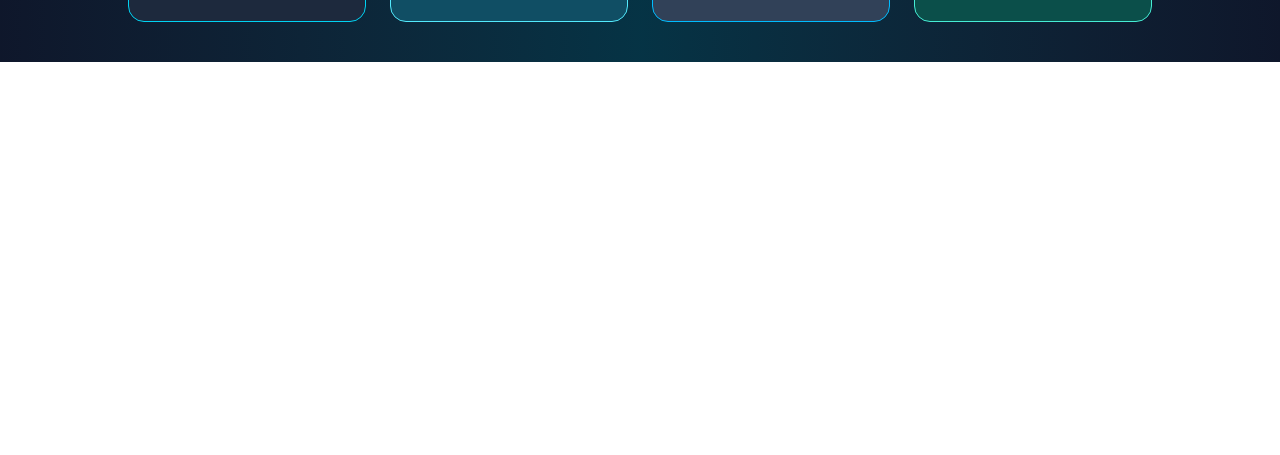
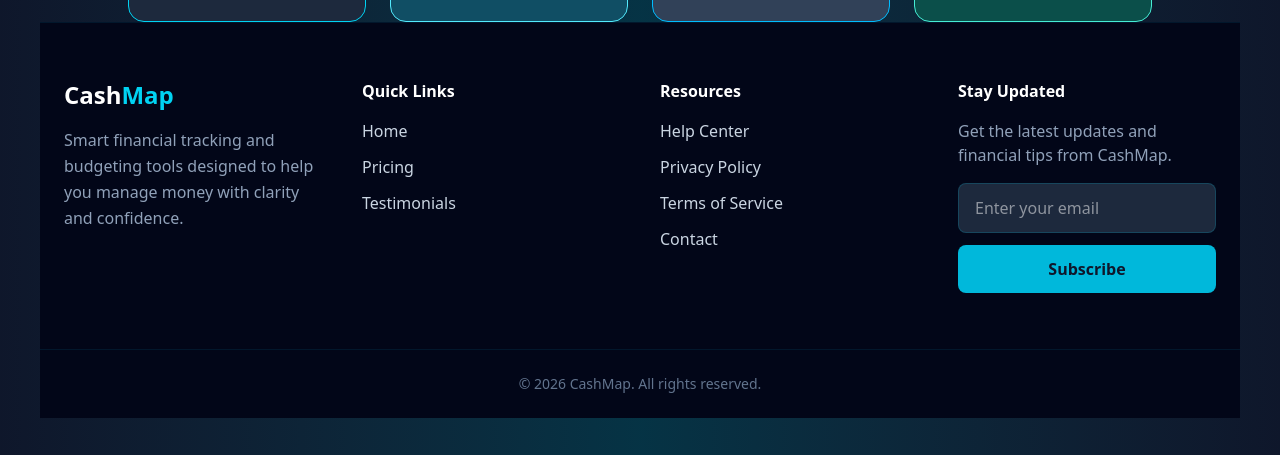
Before and after one commit to imaninaitore/cashmap, a plain HTML site: page index.html in a window 1280 px wide. Shown: the part 1502-1957 px from the top of the page. Before the commit the page ends 1564 px from the top, so only its background shows below. Drawn offline with nearby package versions, Linux system fonts and the light colour scheme.

Commit message:
add footer section

```diff
--- a/index.html
+++ b/index.html
@@ -27,6 +27,7 @@
 
 </nav>
 </div>
+<section id="about">
 <!--hero section-->
 <h1 class="text-white text-8xl py-6 px-6 ">Navigate Your Financial Future</h1>
 <h2 class="text-cyan-300 text-xl py-3 px-4 ">Budget smarter, track goals, and build financial confidence with CashMap.</h2>
@@ -42,6 +43,8 @@
     </div>
 </div>
 </header>
+
+</section>
 
  <!--pricing cards-->
 <div class="pricing cards p-8">
@@ -144,7 +147,7 @@
 <!--card 2-->
    <div class="bg-cyan-900 border border-cyan-300 rounded-2xl p-6 backdrop-blur-md hover:-translate-y-2 hover:shadow-2xl hover:shadow-cyan-500 transition duration-300">
         <div class="flex text-cyan-400 text-xl mb-4">
-        ★ ★ ★ ★ ★
+        ★ ★ ★  ★
         </div>
 
      <!-- Testimonial Text -->
@@ -211,7 +214,7 @@
 <!--card 4-->
    <div class="bg-teal-900 border border-teal-300 rounded-2xl p-6 backdrop-blur-md hover:-translate-y-2 hover:shadow-2xl hover:shadow-cyan-500 transition duration-300">
         <div class="flex text-cyan-400 text-xl mb-4">
-        ★ ★ ★ ★ ★
+        ★ ★ ★ ★
         </div>
 
      <!-- Testimonial Text -->
@@ -240,6 +243,116 @@
         </div>
 </section>
 
+<!--footer-->
+<footer class="bg-slate-950 border-t border-cyan-500/10 text-slate-300">
+
+    <div class="max-w-7xl mx-auto px-6 py-14 grid grid-cols-1 sm:grid-cols-2 md:grid-cols-4 gap-10">
+
+        <!-- Brand -->
+        <div>
+            <h2 class="text-2xl font-bold text-white mb-4">
+                Cash<span class="text-cyan-400">Map</span>
+            </h2>
+
+            <p class="text-slate-400 leading-relaxed">
+                Smart financial tracking and budgeting tools designed to help
+                you manage money with clarity and confidence.
+            </p>
+        </div>
+
+        <!-- Quick Links -->
+        <div>
+            <h3 class="text-white font-semibold mb-4">
+                Quick Links
+            </h3>
+
+            <ul class="space-y-3">
+                <li>
+                    <a href="#about" class="hover:text-cyan-400 transition duration-300">
+                        Home
+                    </a>
+                </li>
+
+                <li>
+                    <a href="#our-plans" class="hover:text-cyan-400 transition duration-300">
+                        Pricing
+                    </a>
+                </li>
+
+                <li>
+                    <a href="#testimonials" class="hover:text-cyan-400 transition duration-300">
+                        Testimonials
+                    </a>
+                </li>
+            </ul>
+        </div>
+
+        <!-- Resources -->
+        <div>
+            <h3 class="text-white font-semibold mb-4">
+                Resources
+            </h3>
+
+            <ul class="space-y-3">
+                <li>
+                    <a href="#" class="hover:text-cyan-400 transition duration-300">
+                        Help Center
+                    </a>
+                </li>
+
+                <li>
+                    <a href="#" class="hover:text-cyan-400 transition duration-300">
+                        Privacy Policy
+                    </a>
+                </li>
+
+                <li>
+                    <a href="#" class="hover:text-cyan-400 transition duration-300">
+                        Terms of Service
+                    </a>
+                </li>
+
+                <li>
+                    <a href="#" class="hover:text-cyan-400 transition duration-300">
+                        Contact
+                    </a>
+                </li>
+            </ul>
+        </div>
+
+        <!-- Newsletter -->
+        <div>
+            <h3 class="text-white font-semibold mb-4">
+                Stay Updated
+            </h3>
+
+            <p class="text-slate-400 mb-4">
+                Get the latest updates and financial tips from CashMap.
+            </p>
+
+            <form class="flex flex-col gap-3">
+                <input
+                    type="email"
+                    placeholder="Enter your email"
+                    class="bg-slate-800 border border-cyan-500/20 rounded-lg px-4 py-3 text-white focus:outline-none focus:border-cyan-400">
+
+                <button
+                    class="bg-cyan-500 hover:bg-cyan-400 text-slate-900 font-semibold py-3 rounded-lg transition duration-300">
+                    Subscribe
+                </button>
+            </form>
+        </div>
+
+    </div>
+
+<p> </p>
+
+    <!-- Bottom Footer -->
+    <div class="border-t border-cyan-500/10 py-6 text-center text-slate-500 text-sm">
+        © 2026 CashMap. All rights reserved.
+    </div>
+
+</footer>
 
 </body>
 </html>
```
